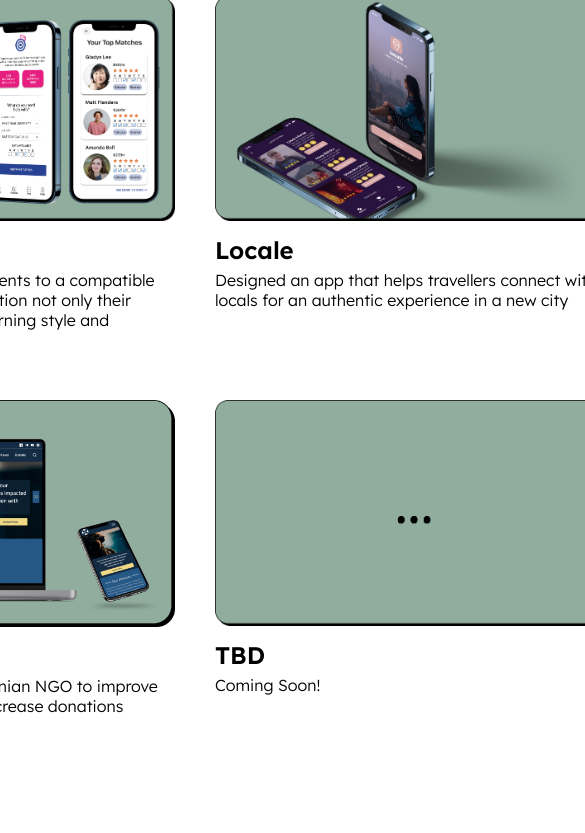
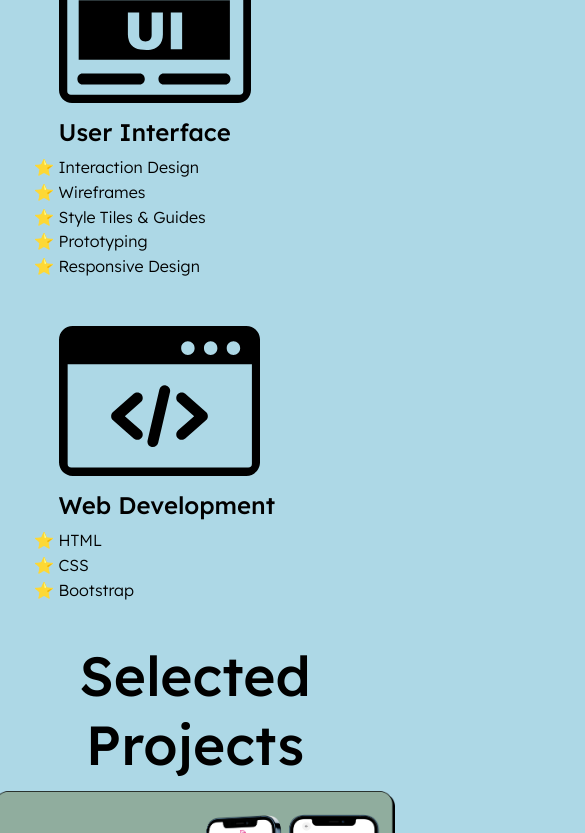
Before and after one commit to walczykkj/UX_UI_HW_18, a plain HTML site: page index.html in a window 390 px wide. Shown: the part 587-1420 px from the top of the page, 585 px wide, since content can reach past the window. Drawn offline with Linux system fonts and the light colour scheme.

Commit message:
added media query

```diff
--- a/CSS/style.css
+++ b/CSS/style.css
@@ -63,10 +63,20 @@ a:link {
 .flexContainer {
     display: flex;
     justify-content: space-between;
+    gap: 20px;
     margin-left: 15%;
     margin-right: 15%;
 
 }
+
+.flexContainer img {
+    height: 150px;
+}
+
+.skill-list li {
+    list-style: star;
+    padding-top: 0.3em;
+    }
 
 p {
     font-weight: 300;
@@ -79,35 +89,10 @@ ul {
 h1 {
     font-size: 55px;
     text-align: center;
+    font-weight: 500;
     padding: 3%;
 }
 
-.button {
-    width: 150px;
-    height: 45px;
-    font-family: 'Lexend Deca', sans-serif;
-    font-size: 12px;
-    text-transform: uppercase;
-    font-weight: 500;
-    border: 1px solid black;
-    color: #000;
-    background-color: #fff;
-    border-radius: 8px;
-    box-shadow: 4px 4px 0px rgba(0, 0, 0, 1);
-    transition: all 0.3s ease 0s;
-    cursor: pointer;
-    }
-
-      .button:hover {
-        background-color: #90AD9E;
-        box-shadow: 4px 4px 0px rgba(0, 0, 0, 1);
-        color: #000000;
-        transform: translateY(-6px);
-      }
-
-      .flexContainer img {
-        height: 150px;
-    }
 
  .myWork img {
      max-width: 400px;
@@ -133,12 +118,9 @@ h1 {
 .h2-work {
     padding-top: 10px;
     padding-bottom: 5px;
+    font-weight: 450;
 }
 
-.skill-list li {
-list-style: star;
-padding-top: 0.3em;
-}
 
 .button {
     width: 150px;
@@ -168,10 +150,7 @@ padding-top: 0.3em;
         bottom: 0;
         width: 100%;
         /*border-top: #FFD22E solid;*/
-
-
-
-      }
+    }
 
       .footerButton {
         width: 50px;
@@ -203,3 +182,35 @@ padding-top: 0.3em;
             float: right;
             list-style: none
         }
+
+        @media only screen and (max-width: 600px) {
+          .flexContainer {
+              display: flex;
+              flex-direction: column;
+          }
+          .flexChild {
+              width: 100%;
+              justify-content: center;
+              padding-bottom: 30px;
+
+          }
+
+          .myWork {
+            display: grid;
+            grid-template-rows: 1fr 1fr 1fr 1fr;
+            grid-template-columns: 1fr;
+            grid-template-areas: "project1"
+            "project2"
+            "project3"
+            "project4";
+            column-gap: 40px;
+            row-gap: 50px;
+            justify-content: center;
+            margin-left: 15%;
+            margin-right: 15%;
+        }
+
+          body {
+            background-color: lightblue;
+          }
+        }
--- a/index.html
+++ b/index.html
@@ -4,6 +4,7 @@
         <link rel="stylesheet" href="/CSS/style.css">
         <link rel="preconnect" href="https://fonts.googleapis.com">
         <link rel="preconnect" href="https://fonts.gstatic.com" crossorigin>
+        <meta name="viewport" content="width=device-width, initial-scale=1, minimum-scale=1">
 <!-- fonts -->
         <link href="https://fonts.googleapis.com/css2?family=Lexend+Deca:wght@300;400;500;600&display=swap" rel="stylesheet">
     </head>
@@ -27,7 +28,7 @@
         <section class="mySkills">
             <h1>UX Skills</h1>
             <div class="flexContainer">
-                <div>
+                <div class="flexChild">
                     <img src="/images/website-ux.svg">
                     <h2 class="h2-work">User Research</h2>
                     <ul class="skill-list">
@@ -39,7 +40,7 @@
                         <li>Eye Tracking</li>
                     </ul>
                 </div>
-                <div>
+                <div class="flexChild">
                     <img src="/images/website-ui.svg">
                     <h2 class="h2-work">User Interface</h2>
                     <ul class="skill-list">
@@ -50,7 +51,7 @@
                         <li>Responsive Design</li>
                     </ul>
                 </div>
-                <div>
+                <div class="flexChild">
                     <img src="/images/web-page-source-code.svg">
                     <h2 class="h2-work">Web Development</h2>
                     <ul class="skill-list">
@@ -61,7 +62,7 @@
                 </div>
             </div>
         </section>
-        <h1>My Work</h1>
+        <h1>Selected Projects</h1>
         <section class="myWork">
 
             <div class="project1">
```
